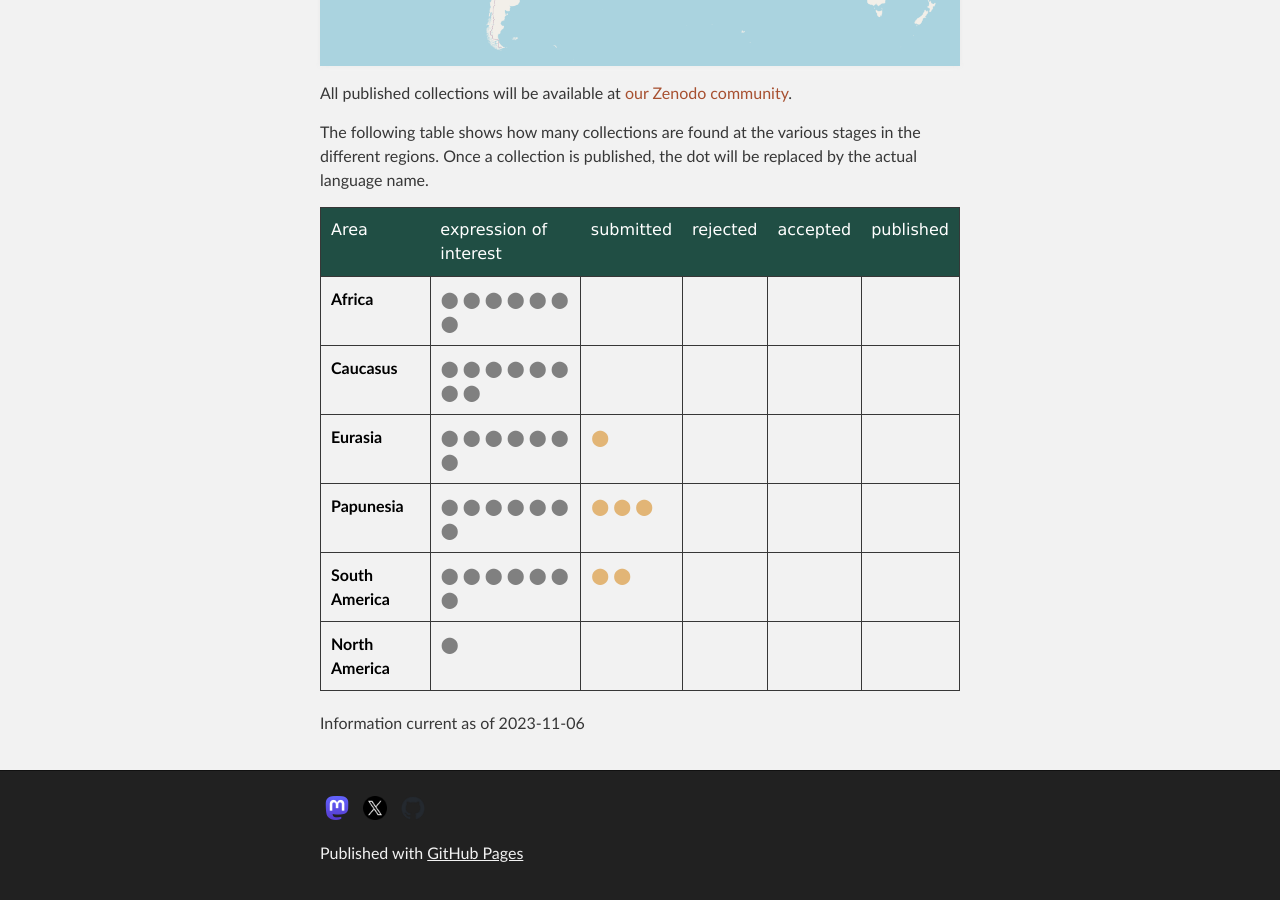
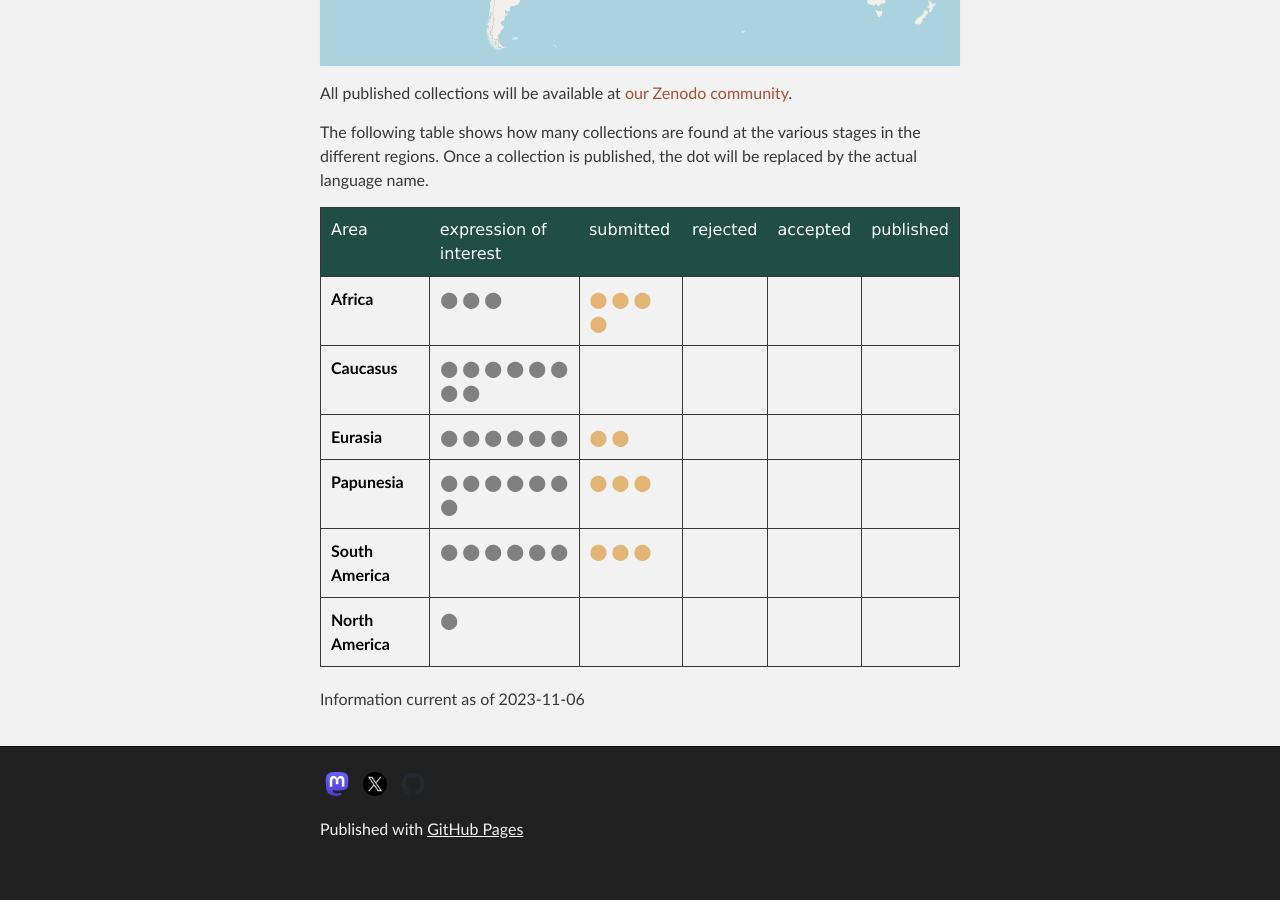
Before and after one commit to OpenTextCollections/opentextcollections.github.io, a Jekyll site: the page built from collections.md, in a window 1280 px wide and 900 px high, scrolled down 735 px. Built offline with Jekyll 4.4.1, drawn with Linux system fonts in a browser that asks for light colours; after the commit the page ends 1611 px from its top, so only the background shows below that; part of the change alters nothing that is shown.

```diff
--- a/_data/submissions.yaml
+++ b/_data/submissions.yaml
@@ -3,11 +3,11 @@ Africa:
         - mb
         - ru
         - ta
+    submitted:
         - wa
         - go
         - ha
         - ih
-    submitted:
     rejected:
     accepted:
     published:
@@ -29,13 +29,13 @@ Eurasia:
     EOI:
         - ph
         - ga
-        - sa
         - ko
         - ga
         - ph
         - al
     submitted:
         - sa
+        - ev
     rejected:
     accepted:
     published:
@@ -63,10 +63,10 @@ South America:
         - bo
         - ka
         - co
-        - pu
     submitted:
         - iq
         - ce
+        - pu
     rejected:
     accepted:
     published:
```
